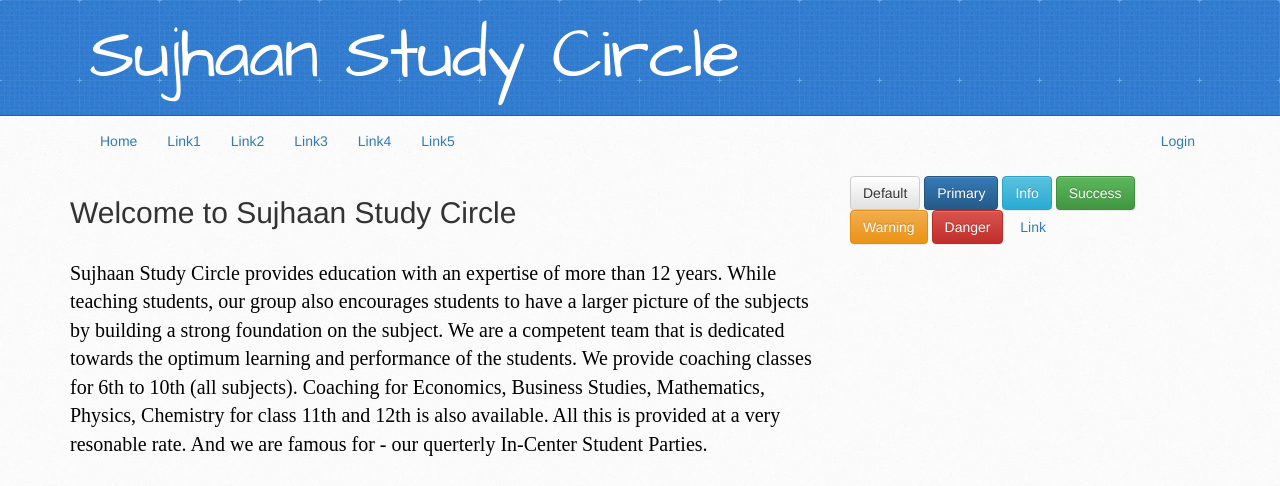
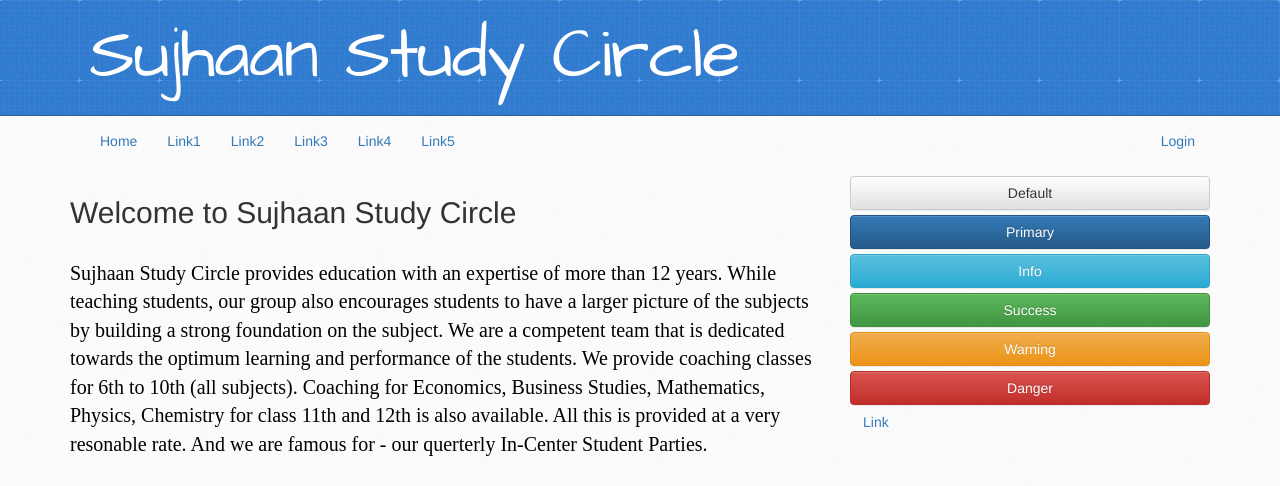
Before and after one commit to javaSingh/myclasses, a plain HTML site: page index.html in a window 1280 px wide. Shown: the top 486 px of the page. Drawn offline with nearby package versions, Linux system fonts and the light colour scheme.

Commit message:
Update index.html

```diff
--- a/index.html
+++ b/index.html
@@ -111,19 +111,19 @@
 	<div class="col-md-4">
 
 
-    <button type="button" class="btn btn-default">Default</button>
+    <button type="button" class="btn btn-default btn-block">Default</button>
 
-    <button type="button" class="btn btn-primary">Primary</button>
+    <button type="button" class="btn btn-primary btn-block">Primary</button>
 
-    <button type="button" class="btn btn-info">Info</button>
+    <button type="button" class="btn btn-info btn-block">Info</button>
 
-    <button type="button" class="btn btn-success">Success</button>
+    <button type="button" class="btn btn-success btn-block">Success</button>
 
-    <button type="button" class="btn btn-warning">Warning</button>
+    <button type="button" class="btn btn-warning btn-block">Warning</button>
 
-    <button type="button" class="btn btn-danger">Danger</button>
+    <button type="button" class="btn btn-danger btn-block">Danger</button>
 
-    <button type="button" class="btn btn-link">Link</button>
+    <button type="button" class="btn btn-link" btn-block>Link</button>
 
 
 		<br>
```
